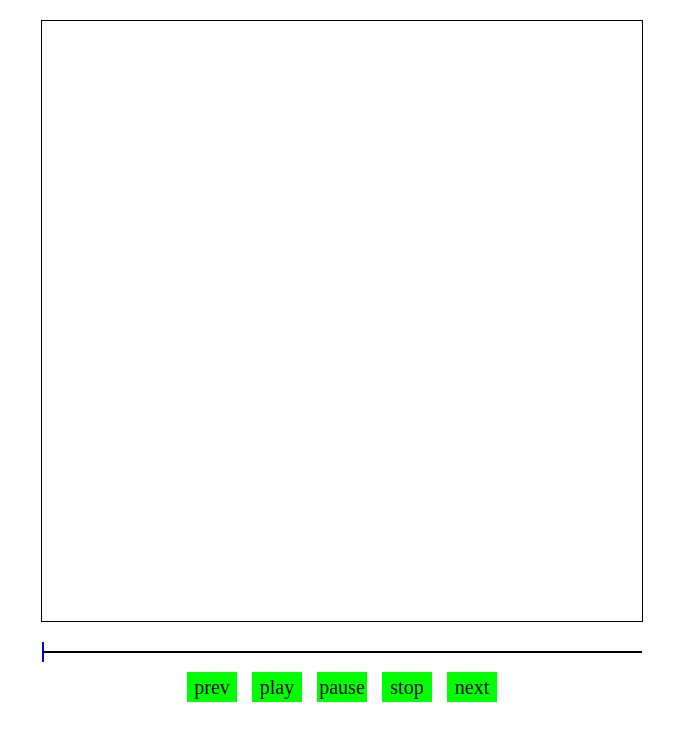
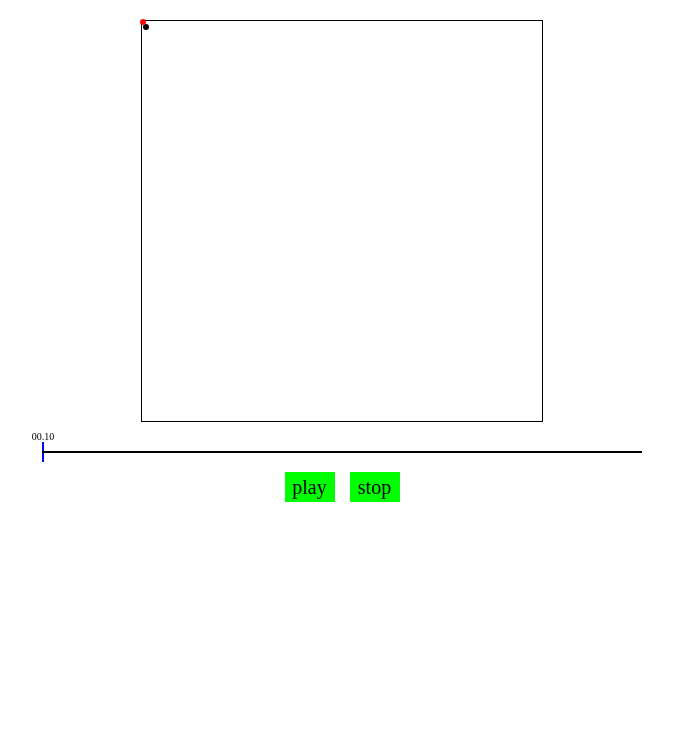
Before and after one commit to borshik/testGrunt, a website: page index.html in a window 1280 px wide. Shown: the whole page, without its empty margins (298-972 px from the left). Drawn offline with nearby package versions, Linux system fonts and the light colour scheme.

Commit message:
slider work, but not work if items have different time life

```diff
--- a/css/all.scss
+++ b/css/all.scss
@@ -25,20 +25,21 @@ form, fieldset{
 	background:#fff;
 }
 .visual{
-	width:600px;
-	height:600px;
+	width:400px;
+	height:400px;
 	border:1px solid #000;
 	margin:20px auto;
 	position:relative;
 }
-.item{
-	width:10px;
-	height:10px;
-	margin:-5px 0 0 -5px;
-	background:#f00;
+.elem{
+	width:6px;
+	height:6px;
+	margin:-3px 0 0 -3px;
 	position:absolute;
 	border-radius:50%;
 }
+.elem.item2{background:#000;}
+.elem.item1{background:#f00;}
 .slider{
 	width:600px;
 	height:60px;
@@ -91,3 +92,6 @@ form, fieldset{
 	background:#0f0;
 	cursor:pointer;
 }
+.slider .control span.prev,
+.slider .control span.next,
+.slider .control span.hide{display:none;}
--- a/js/main.js
+++ b/js/main.js
@@ -1,239 +1,317 @@
 $(document).ready(function(){
-	var inputData = 	[[[1, 1, 1],
-						 [2, 2, 1],
-						 [3, 4, 1],
-						 [4, 6, 1],
-						 [5, 6, 1],
-						 [6, 8, 2],
-						 [7, 10, 2],
-						 [8, 12, 2],
-						 [9, 14, 3],
-						 [10, 16, 4],
-						 [11, 18, 6],
-						 [12, 18, 8],
-						 [13, 18, 10],
-						 [14, 20, 10],
-						 [15, 22, 10],
-						 [16, 24, 10],
-						 [17, 26, 12],
-						 [18, 28, 14],
-						 [19, 30, 16],
-						 [20, 30, 18],
-						 [21, 30, 20],
-						 [22, 32, 20],
-						 [23, 34, 20],
-						 [24, 36, 22],
-						 [25, 36, 24],
-						 [26, 40, 26],
-						 [27, 42, 28],
-						 [28, 44, 30],
-						 [29, 46, 32],
-						 [30, 48, 34],
-						 [31, 50, 36],
-						 [32, 52, 38],
-						 [33, 52, 40],
-						 [34, 54, 40],
-						 [35, 56, 40],
-						 [36, 58, 42],
-						 [37, 60, 44],
-						 [38, 62, 44],
-						 [39, 64, 46],
-						 [40, 66, 48],
-						 [41, 68, 50],
-						 [42, 70, 52],
-						 [43, 72, 54],
-						 [44, 74, 56],
-						 [45, 74, 58],
-						 [46, 74, 60],
-						 [47, 74, 62],
-						 [48, 74, 64],
-						 [49, 76, 66],
-						 [50, 76, 68],
-						 [51, 76, 70],
-						 [52, 78, 72],
-						 [53, 78, 74],
-						 [54, 80, 76],
-						 [55, 80, 78],
-						 [56, 82, 80],
-						 [57, 82, 82],
-						 [58, 82, 84],
-						 [59, 80, 86],
-						 [60, 80, 88],
-						 [61, 80, 88],
-						 [62, 82, 88],
-						 [63, 84, 88],
-						 [64, 86, 90],
-						 [65, 86, 92],
-						 [66, 90, 92],
-						 [67, 92, 92],
-						 [68, 94, 92],
-						 [69, 96, 92],
-						 [70, 96, 94],
-						 [71, 96, 96],
-						 [72, 104, 98],
-						 [73, 102, 100],
-						 [74, 100, 102],
-						 [75, 106, 104],
-						 [76, 106, 106],
-						 [77, 104, 108],
-						 [78, 102, 110],
-						 [79, 100, 112],
-						 [80, 100, 114]],
-						[[1, 6, 4],
-						 [2, 7, 4],
-						 [3, 9, 4],
-						 [4, 11, 4],
-						 [5, 11, 4],
-						 [6, 13, 5],
-						 [7, 15, 5],
-						 [8, 17, 5],
-						 [9, 19, 6],
-						 [10, 21, 7],
-						 [11, 23, 9],
-						 [12, 23, 11],
-						 [13, 23, 13],
-						 [14, 25, 13],
-						 [15, 27, 13],
-						 [16, 29, 13],
-						 [17, 31, 15],
-						 [18, 33, 17],
-						 [19, 35, 19],
-						 [20, 35, 21],
-						 [21, 35, 23],
-						 [22, 37, 23],
-						 [23, 39, 23],
-						 [24, 41, 25],
-						 [25, 41, 27],
-						 [26, 45, 29],
-						 [27, 47, 31],
-						 [28, 49, 33],
-						 [29, 51, 35],
-						 [30, 53, 37],
-						 [31, 55, 39],
-						 [32, 57, 41],
-						 [33, 57, 43],
-						 [34, 59, 43],
-						 [35, 61, 43],
-						 [36, 63, 45],
-						 [37, 65, 47],
-						 [38, 67, 47],
-						 [39, 69, 49],
-						 [40, 71, 51],
-						 [41, 73, 53],
-						 [42, 75, 55],
-						 [43, 77, 57],
-						 [44, 79, 59],
-						 [45, 79, 61],
-						 [46, 79, 63],
-						 [47, 79, 65],
-						 [48, 79, 67],
-						 [49, 81, 69],
-						 [50, 81, 71],
-						 [51, 81, 73],
-						 [52, 83, 75],
-						 [53, 83, 77],
-						 [54, 85, 79],
-						 [55, 85, 81],
-						 [56, 87, 83],
-						 [57, 87, 85],
-						 [58, 87, 87],
-						 [59, 85, 89],
-						 [60, 85, 91],
-						 [61, 85, 91],
-						 [62, 87, 91],
-						 [63, 89, 91],
-						 [64, 91, 93],
-						 [65, 91, 95],
-						 [66, 95, 95],
-						 [67, 97, 95],
-						 [68, 99, 95],
-						 [69, 101, 95],
-						 [70, 101, 97],
-						 [71, 101, 99],
-						 [72, 109, 101],
-						 [73, 107, 103],
-						 [74, 105, 105],
-						 [75, 111, 107],
-						 [76, 111, 109],
-						 [77, 109, 111],
-						 [78, 107, 113],
-						 [79, 105, 115],
-						 [80, 105, 117]]];							// массив с массивом массивов ))
+	var inputData = 	[[
+						 [1, 1],
+						 [2, 1],
+						 [4, 1],
+						 [6, 1],
+						 [6, 1],
+						 [8, 2],
+						 [10, 2],
+						 [12, 2],
+						 [14, 3],
+						 [16, 4]
+						 // [18, 6],
+						 // [18, 8],
+						 // [18, 10],
+						 // [20, 10],
+						 // [22, 10],
+						 // [24, 10],
+						 // [26, 12],
+						 // [28, 14],
+						 // [30, 16],
+						 // [30, 18],
+						 // [30, 20],
+						 // [32, 20],
+						 // [34, 20],
+						 // [36, 22],
+						 // [36, 24],
+						 // [40, 26],
+						 // [42, 28],
+						 // [44, 30],
+						 // [46, 32],
+						 // [48, 34],
+						 // [50, 36],
+						 // [52, 38],
+						 // [52, 40],
+						 // [54, 40],
+						 // [56, 40],
+						 // [58, 42],
+						 // [60, 44],
+						 // [62, 44],
+						 // [64, 46],
+						 // [66, 48],
+						 // [68, 50],
+						 // [70, 52],
+						 // [72, 54],
+						 // [74, 56],
+						 // [74, 58],
+						 // [74, 60],
+						 // [74, 62],
+						 // [74, 64],
+						 // [76, 66],
+						 // [76, 68],
+						 // [76, 70],
+						 // [78, 72],
+						 // [78, 74],
+						 // [80, 76],
+						 // [80, 78],
+						 // [82, 80],
+						 // [82, 82],
+						 // [82, 84],
+						 // [80, 86],
+						 // [80, 88],
+						 // [80, 88],
+						 // [82, 88],
+						 // [84, 88],
+						 // [86, 90],
+						 // [86, 92],
+						 // [90, 92],
+						 // [92, 92],
+						 // [94, 92],
+						 // [96, 92],
+						 // [96, 94],
+						 // [96, 96],
+						 // [104, 98],
+						 // [102, 100],
+						 // [100, 102],
+						 // [106, 104],
+						 // [106, 106],
+						 // [104, 108],
+						 // [102, 110],
+						 // [100, 112],
+						 // [100, 114]
+						 ],
+						[
+						 [4, 6],
+						 [4, 7],
+						 [4, 9],
+						 [4, 11],
+						 [4, 11],
+						 [5, 13],
+						 [5, 15],
+						 [5, 17],
+						 [6, 19],
+						 [7, 21]
+						 // [9, 23],
+						 // [11, 23],
+						 // [13, 23],
+						 // [13, 25],
+						 // [13, 27],
+						 // [13, 29],
+						 // [15, 31],
+						 // [17, 33],
+						 // [19, 35],
+						 // [21, 35],
+						 // [23, 35],
+						 // [23, 37],
+						 // [23, 39],
+						 // [25, 41],
+						 // [27, 41],
+						 // [29, 45],
+						 // [31, 47],
+						 // [33, 49],
+						 // [35, 51],
+						 // [37, 53],
+						 // [39, 55],
+						 // [41, 57],
+						 // [43, 57],
+						 // [43, 59],
+						 // [43, 61],
+						 // [45, 63],
+						 // [47, 65],
+						 // [47, 67],
+						 // [49, 69],
+						 // [51, 71],
+						 // [53, 73],
+						 // [55, 75],
+						 // [57, 77],
+						 // [59, 79],
+						 // [61, 79],
+						 // [63, 79],
+						 // [65, 79],
+						 // [67, 79],
+						 // [69, 81],
+						 // [71, 81],
+						 // [73, 81],
+						 // [75, 83],
+						 // [77, 83],
+						 // [79, 85],
+						 // [81, 85],
+						 // [83, 87],
+						 // [85, 87],
+						 // [87, 87],
+						 // [89, 85],
+						 // [91, 85],
+						 // [91, 85],
+						 // [91, 87],
+						 // [91, 89],
+						 // [93, 91],
+						 // [95, 91],
+						 // [95, 95],
+						 // [95, 97],
+						 // [95, 99],
+						 // [95, 101],
+						 // [97, 101],
+						 // [99, 101],
+						 // [101, 109],
+						 // [103, 107],
+						 // [105, 105],
+						 // [107, 111],
+						 // [109, 111],
+						 // [111, 109],
+						 // [113, 107],
+						 // [115, 105],
+						 // [117, 105]
+						 ]];										// массив с массивом массивов ))
 
-// 	[												список объектов
-// 		[			 объект с его параметрами (время )
-// 			[	t,	 в какую секунду объект находился
-//				x,	 в положении х
-//				y	 в положении у
+// 	[	a,	[	b	,	[c]	]	,	[	[x,y]	,	[x,y]	]	]	список объектов
+// 		a,															объект с со списками параметров
+// 				b,													элемент списков параметров
+//						 c											список параметров. количество списков для каждого объекта разное и зависит от количеств секунд жизни каждого объекта отдельно
+//										 x,							в положении х
+//										   y						в положении у
 //			]
 // 		]
 // 	]
-	function slider() {												// функция слайдера при запуске которой будет выполняться задание от ТЛа
-		for ( var item = 0; item < inputData.length; item++){		// перебираем объекты для которых будет выполняться функция
-			var tank = $('<div class="tank"></div>');				// создать элемент визуализации
-			$('.visual').prepend(tank);								// создать визуализацию для каждого объекта
-			tank.addClass('item1');
-			var itemLife = inputData[item].length;					// продолжительность жизни каждого объекта равна количеству параметров
-			var x = inputData[item][0][1] + 'px';					// положение объекта по оси х в первую секунду жизни
-			var y = inputData[item][0][2] + 'px';					// положение объекта по оси у в первую секунду жизни
-			$('.item1').css({'left': x,'top': y});					// разместить объекты на карте согласно своим координатам в начале жизни
-			//alert(x);
-			//alert(y);
-		}
-		//alert('a');
-	};
-	// var time = inputData[0].length;
-	// console.log(time);
-	// var startPosition = 0;
-	// var endPosition = 600;
-	// var k = endPosition/timeLength;
-	// // var c = k;
-	// var interval;
-	// var i;
+	var itemLife = [];												// продолжительность жизни каждого объекта равна количеству параметров
+	var interval;													// непонятная хрень для того чтобы прервать сетинтервал
+	var startPositionX = 0;											// начальная позиция ползунка
+	var endPositionX = 600;											// конечная позиция ползунка
+	var startPos = startPositionX;									// вспомогательная переменная для сдвига ползунка на один шаг и определения момента когда ползунок достиг конечной позиции и необходимо остновить его движение
+	var timeShow;													// в эту переменную записывается время отображения
+	var x;															// и так понятно )
+	var y;															// и так понятно )
+	var elem;														// объект
+	var totalTime;													// максимальное время проигрывания слайдера
 
 
-	// $('.item1').css({'left': x,'top': y});
-	// function start() {
-	// 	interval = setInterval(function() {
-	// 		var timeShow = (timeLength-timeLength%60)/60 + "." + (timeLength--)%60;
-	// 		$('.time').text(timeShow);
-	// 		for (var i = 0; i < inputData.length; i++) {
-	// 			if (inputData[i][1] === startPosition){
-	// 				$('.position').css({'left': (k = ++k) + 'px'});
-	// 				x = inputData[i][1][1] + 'px';
-	// 				y = inputData[i][1][2] + 'px';
-	// 				var timeShow = (timeLength-timeLength%60)/60 + "." + (timeLength-i)%60;
-	// 				$('.item1').css({'left': x,'top': y});
-	// 			}
-	// 		};
-	// 		// $('.play').addClass('pause').text('pause').removeClass('play');
-	// 		console.log(timeShow);
-	// 		if(startPosition === time) {
-	// 			clearInterval(interval);
-	// 		}
-	// 	}, 1000)
-	// };
-	// function pause() {
-	// 	clearInterval(interval);
-	// };
-	// function stop() {
-	// 	clearInterval(interval);
-	// 	$('.position').css({'left': '0px'});
-	// 	startPosition = 0;
-	// 	timeLength = inputData.length;
-	// 	timeShow = (timeLength-timeLength%60)/60 + "." + timeLength%60;
-	// 	$('.time').text(timeShow);
-	// 	var x = inputData[0][1] + 'px';
-	// 	var y = inputData[0][2] + 'px';
-	// 	$('.item1').css({'left': x,'top': y});
-	// 	// $('.play').text('play');
-	// 	// $('.pause').addClass('play').text('play').removeClass('pause');
-	// };
-	// $('.play').on('click', start);
-	// $('.stop').on('click', stop);
-	// $('.pause').on('click', pause);
+	// вычисление максимальной продолжительности жизни объектов
+	function getMaxTime(itemLife){
+		totalTime = itemLife[0];									// тотал тайм равен первому элементу в массиве итемлайф
+		for (var i = 0; i < itemLife.length; i++) {					// цикл выполняется столько раз сколько элементов в массиве итемлайф
+			if (totalTime < itemLife[i]) {							// если значение тотал тайм меньше значения следующего элемента в массиве
+				totalTime = itemLife[i];							// то значение тотал тайм равно значению этого элемента
+			};
+		};
+		return totalTime;											// записываем результат в переменную тотал тайм
+	};
 
 
-	slider();
+	// позиция объекта в определенный момент времени
+	function itemPosition(i,t){										// i - объект, t - время
+		elem.each(function(){										// во время цикла для каждого объекта будет выполнятся вложенный код
+			x = inputData[i][t][0] + 'px';							// положение объекта по оси х
+			y = inputData[i][t][1] + 'px';							// положение объекта по оси у
+			$(this).css({'left': x,'top': y});						// this - объекту прописывается положение по иксу и по игреку
+		});
+	};
 
+
+	// функция вычисления времени для отображения
+	function showTime(){
+		var minutes = (totalTime-totalTime%60)/60;					//
+		var seconds = totalTime%60;									//
+		if((seconds+'').length == 1){
+			seconds = '0' + seconds;
+		};
+		if((minutes+'').length == 1){
+			minutes = '0' + minutes;
+		};
+		var timeShow = minutes + "." + seconds;						//
+		$('.time').text(timeShow);									//
+	};
+
+
+	// создание элементов
+	function addElem(item){
+		elem = $('<div class="elem"></div>');						// создать элемент визуализации
+		$('.visual').prepend(elem);									// создать визуализацию для каждого объекта
+		var clasame = 'item' + (item + 1);							// формируем название классов для каждого объекта
+		elem.addClass(clasame);										// добавляем классы для каждого объекта свой класс для стилизации
+	};
+
+
+	// начальные данные для сброса
+	function sliderBegin(){
+		$('.elem').remove();										// удаляем все объекты созданные перед этим
+		for ( var item = 0; item < inputData.length; item++){		// перебираем объекты для которых будет выполняться функция
+			addElem(item);											// запускаем функцию создания элементов
+			itemLife.push(inputData[item].length)					// добавляем количество секунд жизни для каждого объекта в массив itemLife
+			itemPosition(item,0);									// ставим перебранные объекты в нулевой секунде в начальные положения
+		};
+		totalTime = getMaxTime(itemLife);							// записываем в переменную результат выполнения функции вычисленя максимальной продолжительности
+		showTime();													// запускаем функцию отображения времени
+		$('.position').css({'left': '0px'});						// помещаем ползунок в начало
+		$('.pause').addClass('hide');								// прячем кнопку паузы
+		$('.replay').addClass('hide');								// прячем кнопку реплея
+	};
+
+
+	sliderBegin();													// запускаем функцию сброса на начальные данные чтоб расположить элементы в начальные позиции
+	var timeLife = totalTime;										// вспомогательная переменная равна значению тотал тайма
+	var k = endPositionX/totalTime;									// коэффициент обозначающий с каким шагом будет двигаться ползунок слайдера
+
+
+	// функция при запуске которой начнется воспроизведение
+	function start() {
+		totalTime = totalTime-1;									//
+		interval = setInterval(function() {							//
+			$('.elem').remove();									// создать визуализацию для каждого объекта
+			startPositionX++;										//
+			startPos = startPos+k;
+			$('.position').css({'left': startPos + 'px'});			//
+			showTime();
+			totalTime--;											//
+			//alert(timeLife);
+			for ( var item = 0; item < inputData.length; item++){
+				addElem(item);
+				for( var time = 0; time < timeLife; time++){		// перебираем каждую секунду для каждого объекта
+					if (time === startPositionX){
+						itemPosition(item,time);
+						console.log('сейчас объект под номером ' + (item + 1) + ' находится в координатах ' + 'x =  ' + x + '; y =  ' + y);
+					};
+				};
+			};
+			$('.play').addClass('hide');							//
+			$('.pause').removeClass('hide');						//
+
+			if(startPos === endPositionX) {							//
+				clearInterval(interval);							//
+				startPos = 0;										//
+				startPositionX = 0;									//
+				$('.pause').addClass('hide');						//
+				$('.replay').removeClass('hide');					//
+				$('.replay').on('click', replay);					// при клике на кнопку плей запускается функция старт
+			};
+		}, 1000)													//
+	};
+
+	// функция при запуске которой запускается функция стоп а затем функция старт
+	function replay(){
+		stop();
+		$('.play').text('play');									//
+		start();
+	};
+
+	// функция при запуске которой воспроизведение ставится на паузу
+	function pause() {
+		clearInterval(interval);									//
+		$('.pause').addClass('hide');								//
+		$('.play').removeClass('hide');								//
+	};
+
+	// функция при запуске которой воспроизведение останавливается и все возвращается в начало
+	function stop() {
+		clearInterval(interval);									//
+		sliderBegin();												//
+		startPositionX = 0;											//
+		startPos = 0;												//
+		$('.pause').addClass('hide');								//
+		$('.replay').addClass('hide');							//
+		$('.play').removeClass('hide');								//
+	};
+
+	$('.play').on('click', start);									// при клике на кнопку плей запускается функция старт
+	$('.stop').on('click', stop);									// при клике на кнопку стоп запускается функция стоп
+	$('.pause').on('click', pause);									// при клике на кнопку пауза запускается функция пауза
 });
```
Also changed, not shown: index.html (+1 -0 lines), css/build/all.css, js/build/global.js, 1 other file.
